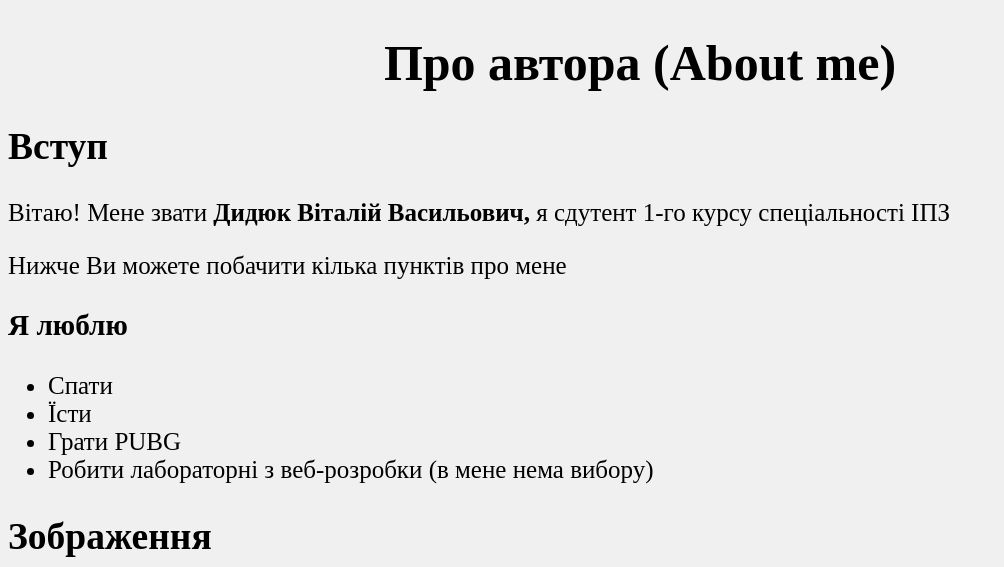
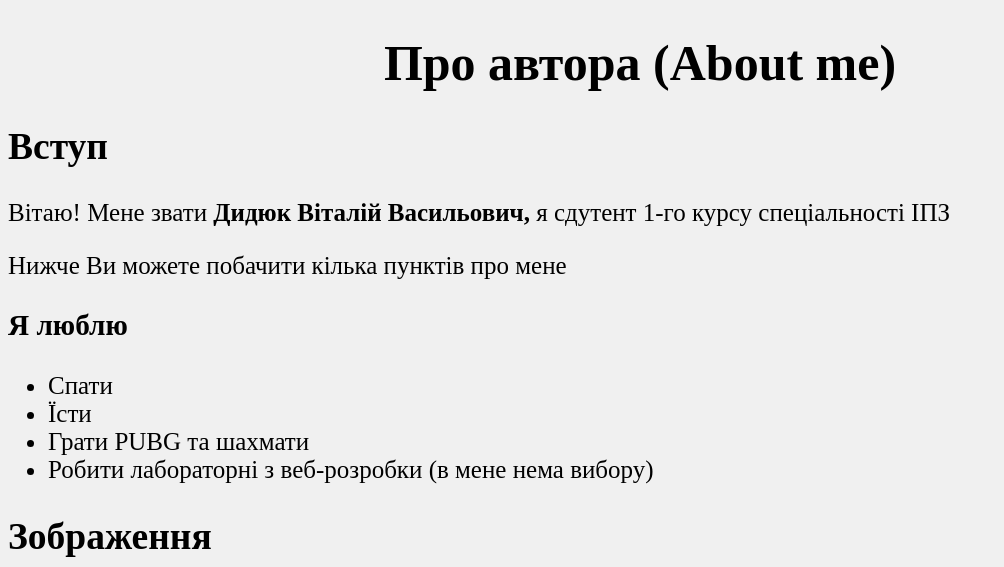
Before and after one commit to vitaliidydiuk/web_basics, a plain HTML site: page Lab2_HTM/author.html in a window 1280 px wide. Shown: the top 567 px of the page, without its empty margins (0-1004 px from the left). Drawn offline with Linux system fonts and the light colour scheme.

Commit message:
Оновив файл

```diff
--- a/Lab2_HTM/author.html
+++ b/Lab2_HTM/author.html
@@ -33,7 +33,7 @@
                 <ul>
                     <li>Спати</li>
                     <li>Їсти</li>
-                    <li>Грати PUBG</li>
+                    <li>Грати PUBG та шахмати</li>
                     <li>Робити лабораторні з веб-розробки (в мене нема вибору)</li>
                 </ul>
 
```
